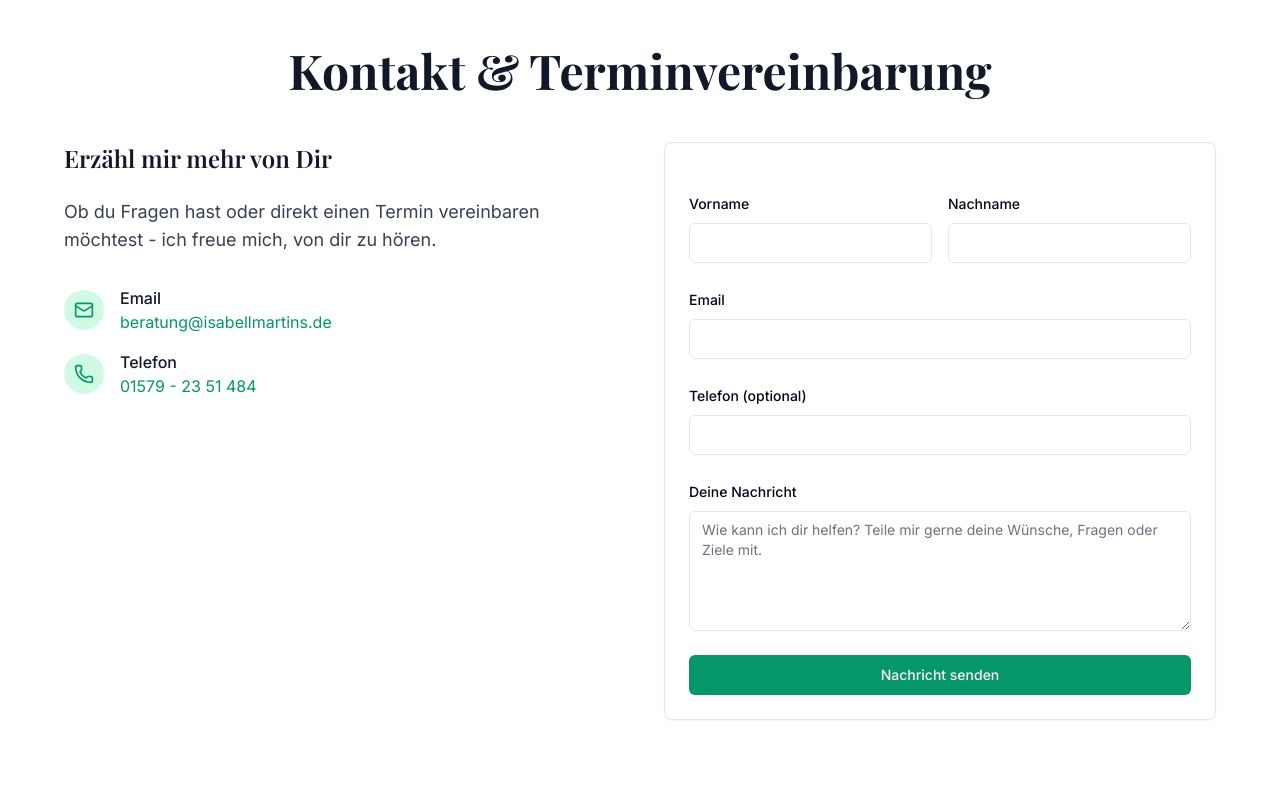
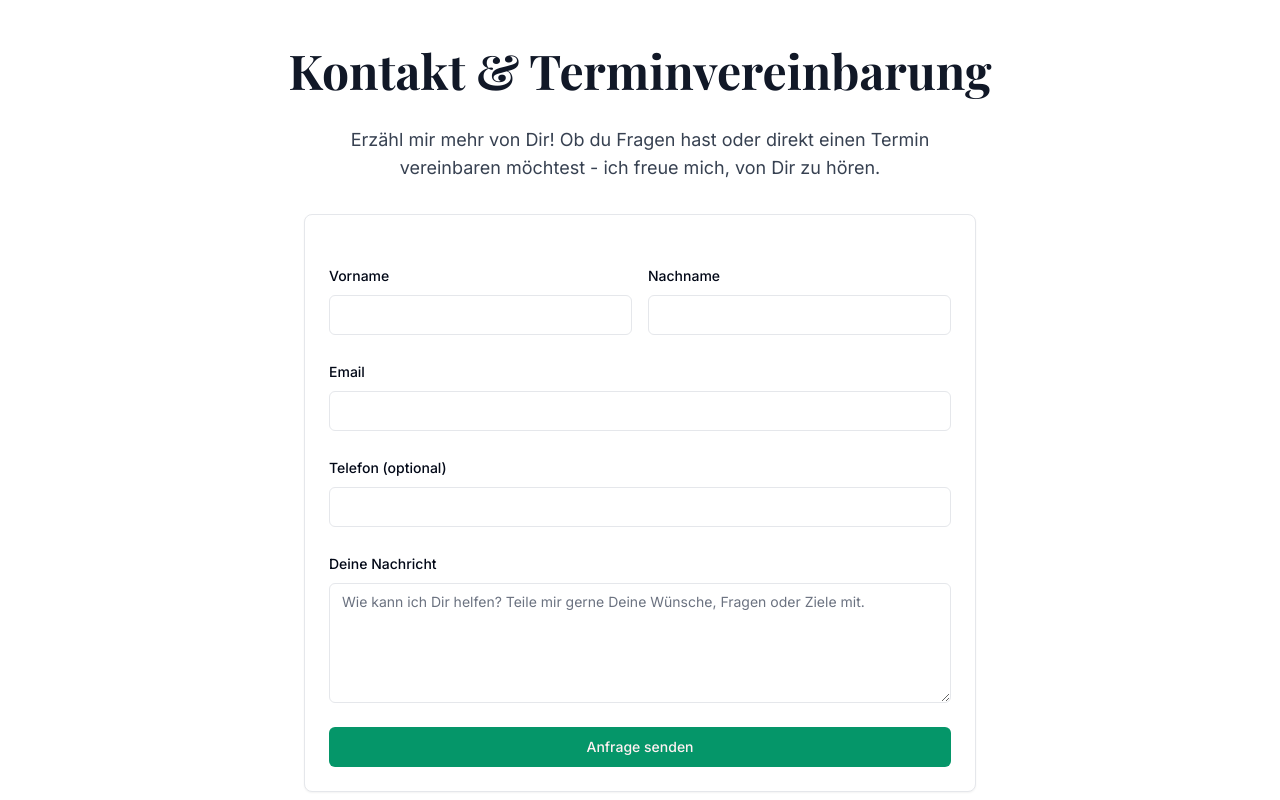
Before and after one commit to janraasch/isabellmartinsde-www, a Next.js app: page / in a window 1280 px wide. Shown: the part 4480-5280 px from the top of the page. Built offline with nearby package versions, Linux system fonts and the light colour scheme; a web font is replaced by a local one.

Commit message:
feat(contact-section): center form

```diff
--- a/components/contact-form.tsx
+++ b/components/contact-form.tsx
@@ -86,7 +86,7 @@ export default function ContactForm() {
         <Textarea
           id="message"
           name="Text"
-          placeholder="Wie kann ich dir helfen? Teile mir gerne deine Wünsche, Fragen oder Ziele mit."
+          placeholder="Wie kann ich Dir helfen? Teile mir gerne Deine Wünsche, Fragen oder Ziele mit."
           className="min-h-[120px]"
           required
         />
@@ -94,7 +94,7 @@ export default function ContactForm() {
 
       {!isSuccess && (
         <Button type="submit" className="w-full bg-emerald-600 hover:bg-emerald-700" disabled={isSubmitting}>
-          {isSubmitting ? "Wird gesendet..." : "Nachricht senden"}
+          {isSubmitting ? "Wird gesendet..." : "Anfrage senden"}
         </Button>
       )}
 
--- a/components/contact-section.tsx
+++ b/components/contact-section.tsx
@@ -5,44 +5,14 @@ export default function ContactSection() {
   return (
     <section id="contact" className="bg-white py-24">
       <div className="container mx-auto px-4">
-        <h2 className="mb-12 text-center font-serif text-4xl font-bold text-gray-900 md:text-5xl">
+        <h2 className="mb-8 text-center font-serif text-4xl font-bold text-gray-900 md:text-5xl">
           Kontakt & Terminvereinbarung
         </h2>
 
-        <div className="mx-auto grid max-w-6xl gap-12 md:grid-cols-2">
-          <div>
-            <h3 className="mb-6 font-serif text-2xl font-semibold text-gray-900">Erzähl mir mehr von Dir</h3>
-            <p className="mb-8 text-lg text-gray-700">
-              Ob du Fragen hast oder direkt einen Termin vereinbaren möchtest - ich freue mich, von dir zu hören.
-            </p>
-
-            <div className="space-y-4">
-              <div className="flex items-center">
-                <div className="flex h-10 w-10 items-center justify-center rounded-full bg-emerald-100 text-emerald-600">
-                  <Mail className="h-5 w-5" />
-                </div>
-                <div className="ml-4">
-                  <h4 className="font-medium text-gray-900">Email</h4>
-                  <a href="mailto:beratung@isabellmartins.de" className="text-emerald-600 hover:underline">
-                    beratung@isabellmartins.de
-                  </a>
-                </div>
-              </div>
-
-              <div className="flex items-center">
-                <div className="flex h-10 w-10 items-center justify-center rounded-full bg-emerald-100 text-emerald-600">
-                  <Phone className="h-5 w-5" />
-                </div>
-                <div className="ml-4">
-                  <h4 className="font-medium text-gray-900">Telefon</h4>
-                  <a href="tel:+4915792351484" className="text-emerald-600 hover:underline">
-                    01579 - 23 51 484
-                  </a>
-                </div>
-              </div>
-            </div>
-          </div>
-
+        <div className="mx-auto grid max-w-2xl">
+          <p className="mb-8 text-lg text-gray-700 text-center">
+            Erzähl mir mehr von Dir! Ob du Fragen hast oder direkt einen Termin vereinbaren möchtest - ich freue mich, von Dir zu hören.
+          </p>
           <ContactForm />
         </div>
       </div>
```
